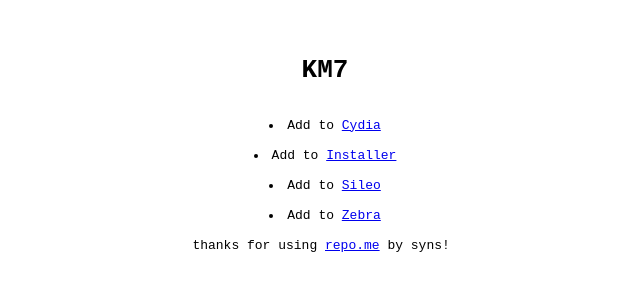
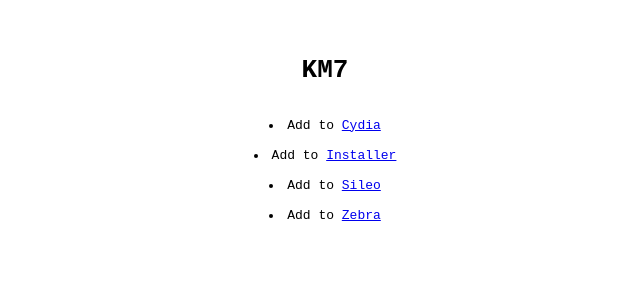
Before and after one commit to nspacem7/r1, a plain HTML site: page index.html in a window 1280 px wide. Shown: the whole page, without its empty margins (315-955 px from the left). Drawn offline with Linux system fonts and the light colour scheme.

Commit message:
first commit

```diff
--- a/index.html
+++ b/index.html
@@ -5,5 +5,4 @@
 <li>Add to <a class="btn btn-sm btn-default" href="installer://add/https://nspacem7.github.io/r1">Installer</a></li> <!-- Put your repo URL in REPLACEHERE, remove this comment. -->
 <li>Add to <a class="btn btn-sm btn-default" href="sileo://source/https://nspacem7.github.io/r1">Sileo</a></li> <!-- Put your repo URL in REPLACEHERE, remove this comment. -->
 <li>Add to <a class="btn btn-sm btn-default" href="zbra://sources/add/https://nspacem7.github.io/r1">Zebra</a></li> <!-- Put your repo URL in REPLACEHERE, remove this comment. -->
-thanks for using <a class="btn btn-sm btn-default" href="https://github.com/syns/repo.me">repo.me</a> by syns! <!-- This can be removed, but I'd appreciate if this was left or edited to still include the link to repo.me! -->
 </center></pre>
```
